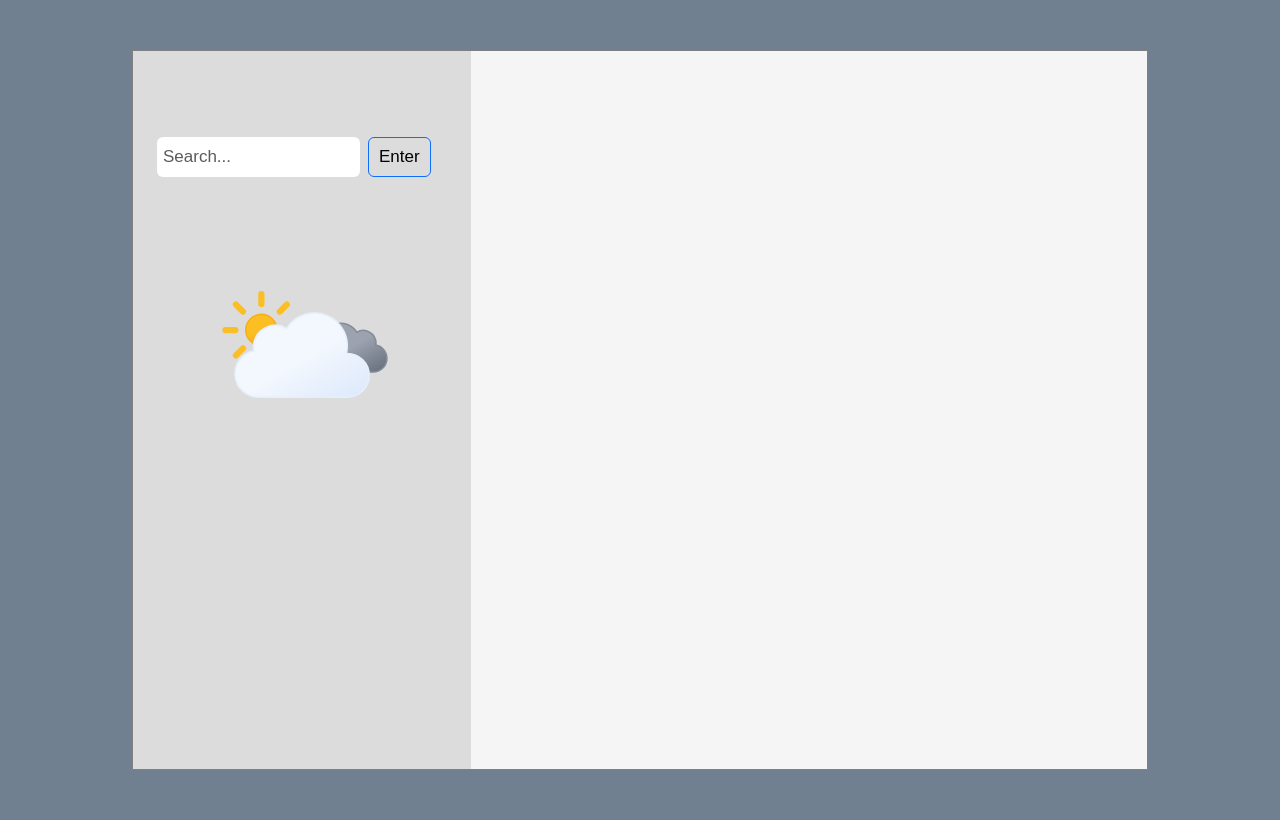
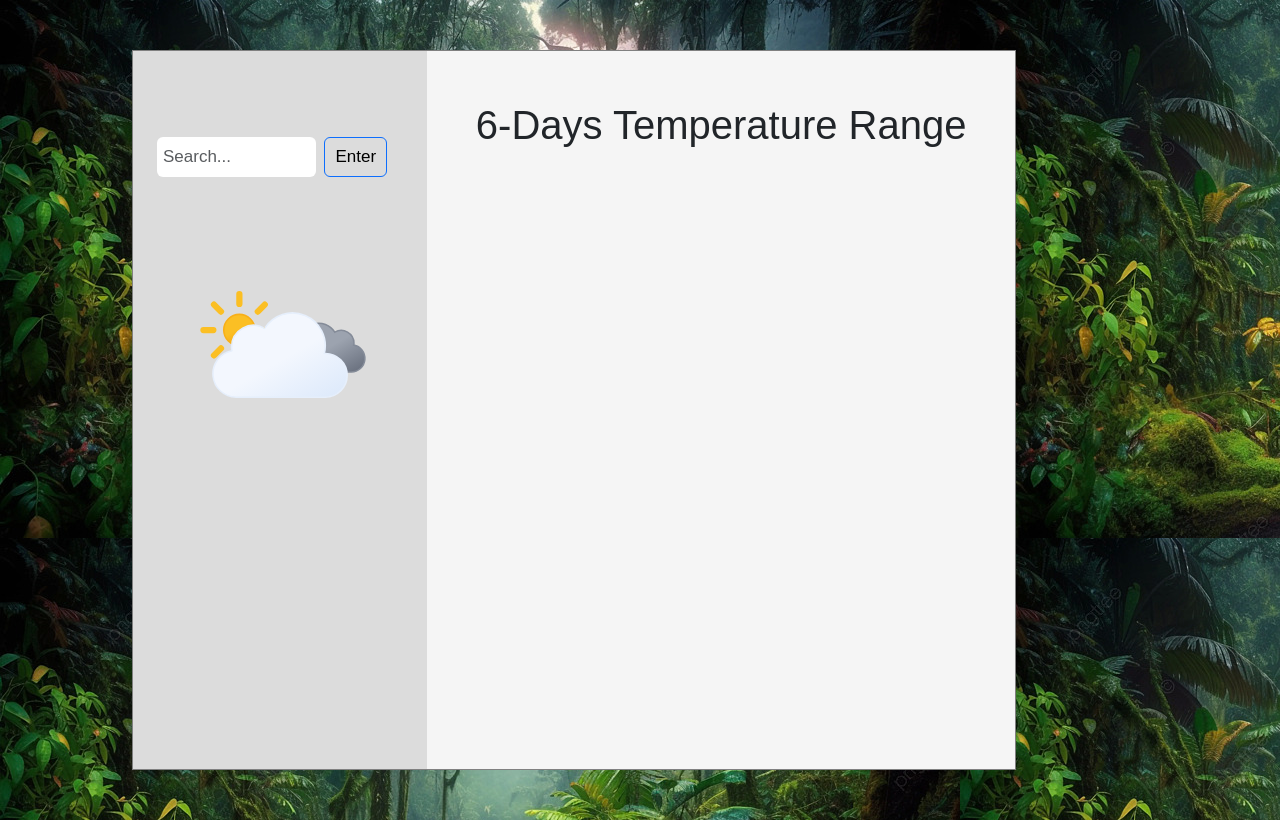
Before and after one commit to Kivlanizzu/weather_webapp, a plain HTML site: page index.html in a window 1280 px wide. Drawn offline with nearby package versions, Linux system fonts and the light colour scheme.

Commit message:
perubahan pada css

```diff
--- a/index.css
+++ b/index.css
@@ -1,6 +1,12 @@
 body {
-    background-color: slategray;
+    background-image: url(asset/hutan\ hujan.jpg);
     font-family: sans-serif;
+}
+
+.container {
+    display: flex;
+    flex-direction: row;
+    width: 100%;
 }
 
 #currenttemp{
@@ -48,12 +54,25 @@ body {
     align-items: center;
 
 }
-.col-sm-8 {
+
+#days {
     display: flex;
     justify-content: space-between;
     flex-direction: row;
     justify-items: center;
     flex-wrap: wrap;
+    align-items: center;
+    background-color: whitesmoke;
+    height: 100%;
+}
+
+.header{
+    margin-top: 50px;
+}
+.col-sm-8 {
+    display: flex;
+    flex-direction: column;
+    justify-items: center;
     align-items: center;
     background-color: whitesmoke;
 }
--- a/index.html
+++ b/index.html
@@ -28,8 +28,15 @@
 
               </div>
             </div>
-          <div class="col-sm-8" id="days">
+          <div class="col-sm-8">
+            <div class="header" >
+              <h1 class="bs-primary">
+                6-Days Temperature Range
+              </h1>
+            </div>
+            <div  id="days">
 
+            </div>
           </div>
     <script src="index.js"></script>
     <script src="https://cdn.jsdelivr.net/npm/bootstrap@5.3.3/dist/js/bootstrap.bundle.min.js" integrity="sha384-YvpcrYf0tY3lHB60NNkmXc5s9fDVZLESaAA55NDzOxhy9GkcIdslK1eN7N6jIeHz" crossorigin="anonymous"></script>
--- a/index.js
+++ b/index.js
@@ -33,7 +33,7 @@ async function getWeather(latitude,longitude) {
         for (let i = 1; i < data.daily.time.length; i++) {
             document.getElementById("days").innerHTML +=
             `<div class="col-12 col-md-4">
-                <div class="card text-bg-light mb-3" stryle="background-color: 586990;">
+                <div class="card text-bg-light mb-3">
                     <div class="card-body">
                         <h5 class="card-title">${dateFormatted(data.daily.time[i])}</h5>
                         <p class="card-text">${data.daily.temperature_2m_min[i]} °C ~ ${data.daily.temperature_2m_max[i]} °C</p>
@@ -44,7 +44,7 @@ async function getWeather(latitude,longitude) {
         document.getElementById("currenttemp").innerHTML =
         `<p>${data2.current.temperature_2m} °C</p>`;
         document.getElementById("date").innerHTML =
-        `<p>${dateFormatted(data2.current.time)}</p>`;
+        `<p>${dateFormatted(data2.current.time)}, </p>`;
     }
     catch (error) {
         console.log(error);
```
Also changed, not shown: asset/hutan hujan.jpg (added).
